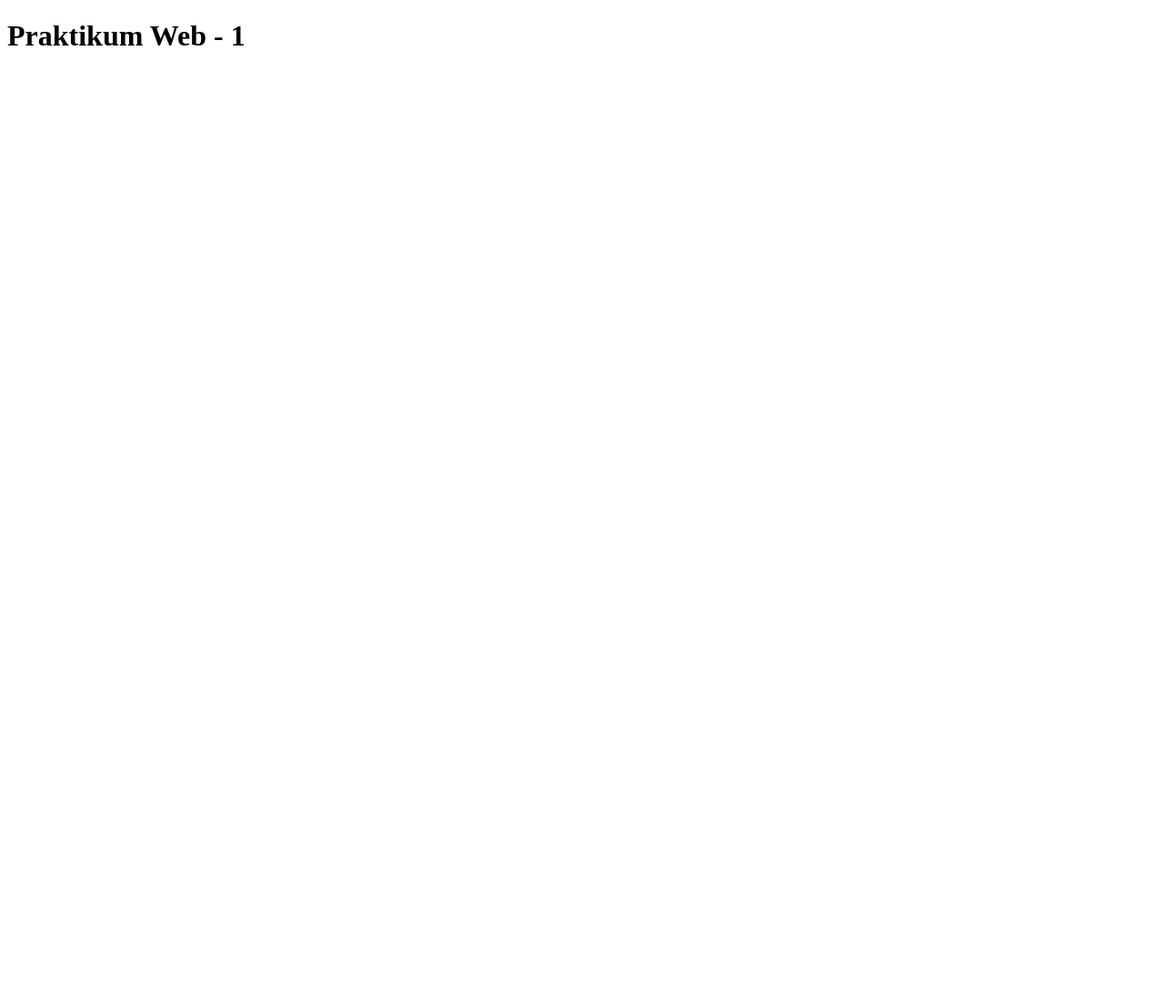
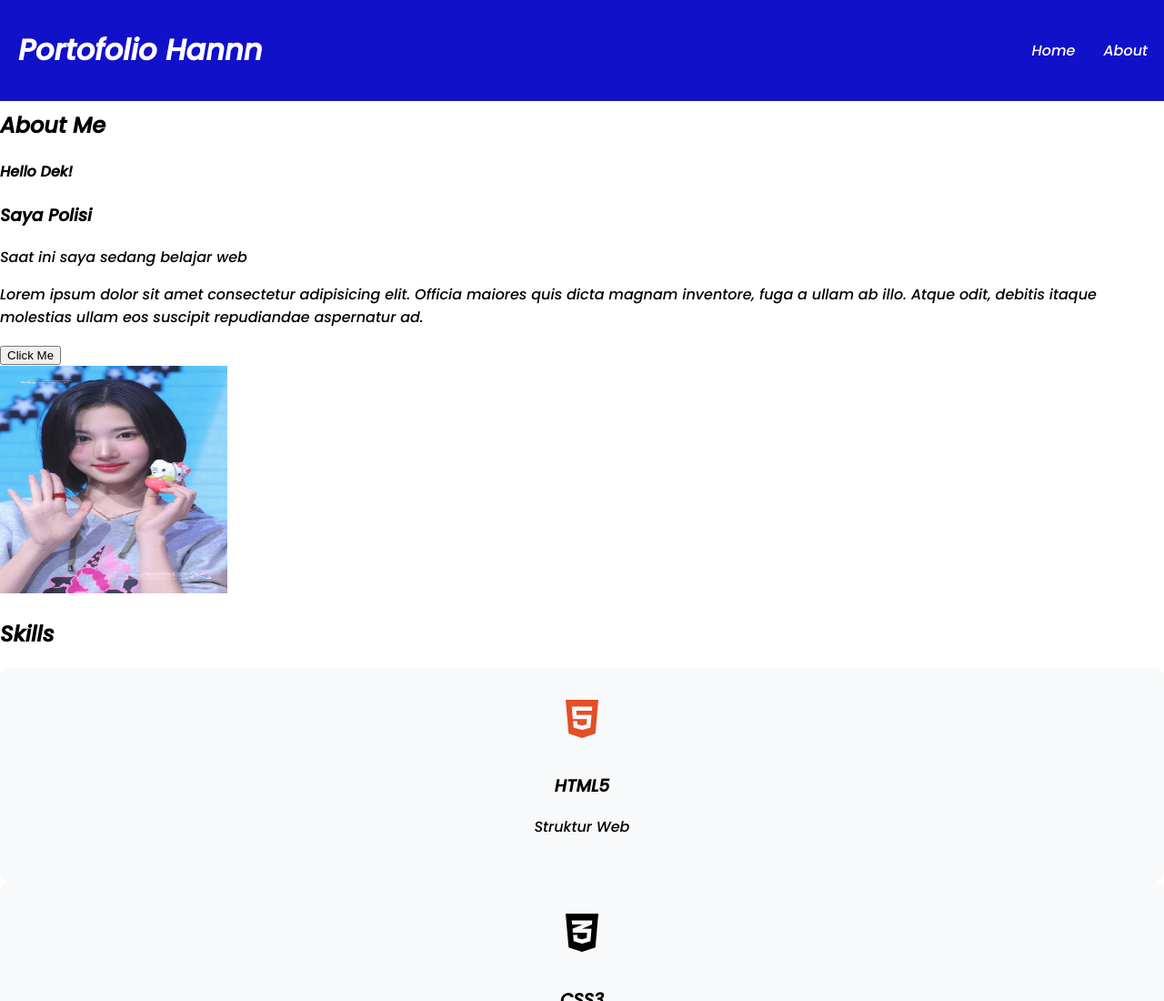
Before and after one commit to hiraihan/praktikum-web, a plain HTML site: page index.html in a window 1280 px wide. Shown: the top 1100 px of the page at 91% size. Before the commit the page ends 800 px from the top, so only its background shows below. Drawn offline with Linux system fonts and the light colour scheme.

Commit message:
praktikum 2

```diff
--- a/index.html
+++ b/index.html
@@ -3,9 +3,68 @@
 <head>
     <meta charset="UTF-8">
     <meta name="viewport" content="width=device-width, initial-scale=1.0">
-    <title>Praktikum Web - 1</title>
+    <title>Portofolio Hannn</title>
+    <link rel="stylesheet" href="style.css">
+    <link rel="preconnect" href="https://fonts.googleapis.com">
+    <link rel="preconnect" href="https://fonts.gstatic.com" crossorigin>
+    <link href="https://fonts.googleapis.com/css2?family=Poppins:ital,wght@0,400;1,500&display=swap" rel="stylesheet">
+    <link rel="stylesheet" href="https://cdnjs.cloudflare.com/ajax/libs/font-awesome/7.0.1/css/all.min.css">
 </head>
 <body>
-    <h1>Praktikum Web - 1</h1>
+    <header class="main-header">
+        <h1>Portofolio Hannn</h1>
+    <nav>
+        <ul>
+            <li><a href="#content">Home</a></li>
+            <li><a href="#about">About</a></li>
+        </ul>
+    </nav>
+    </header>
+    <main>
+        <section id="content">
+            <h2>About Me</h2>
+            <div class="about-section">
+                <div class="about-text">
+                    <h4>Hello Dek!</h4>
+                    <h3 id="demo"></h3>
+                    <p>Saat ini saya sedang belajar web</p>
+                    <p>Lorem ipsum dolor sit amet consectetur adipisicing elit. Officia maiores quis dicta magnam inventore, fuga a ullam ab illo. Atque odit, debitis itaque molestias ullam eos suscipit repudiandae aspernatur ad.</p>
+                    <button onclick="showMessage()">Click Me</button>
+                </div>
+                <div class="about-image">
+                    <img src="250301 _ jiwoo.jpg" width="250" height="250" alt="yuhuuu" class="hero-img">
+                </div>
+            </div>
+        </section>
+        <section id="sckills">
+            <h2>Skills</h2>
+            <div class="skills">
+                <div class="skill">
+                    <i class="fab fa-html5"></i>
+                    <h3>HTML5</h3>
+                    <p>Struktur Web</p>
+                </div>
+                <div class="skill">
+                    <i class="fab fa-css3-alt"></i>
+                    <h3>CSS3</h3>
+                    <p>Styling & Layout</p>
+                </div>
+                <div class="skill">
+                    <i class="fab fa-js-square"></i>
+                    <h3>JavaScript</h3>
+                    <p>Interaktivitas</p>
+                </div>
+                <div class="skill">
+                    <i class="fab fa-react"></i>
+                    <h3>Paranormal</h3>
+                    <p>Cenayang</p>
+                </div>
+            </div>
+        </section>
+        <footer>
+            <p>&copy; 2025 Praktikum Pemograman Web</p>
+        </footer>
+    </main>
+    <script src="script.js"></script>
 </body>
 </html>
--- /dev/null
+++ b/script.js
@@ -0,0 +1,19 @@
+function showMessage() {
+    alert("Selamat Datang di Dunia Lain")
+}
+
+var i = 0
+var txt = 'Saya Polisi'
+var speed = 150
+
+function typeWriter() {
+    if (i < txt.length) {
+        document.getElementById("demo").innerHTML += txt.charAt(i)
+        i++
+        setTimeout(typeWriter, speed)
+    }
+}
+
+window.onload = function() {
+    typeWriter()
+}
--- /dev/null
+++ b/style.css
@@ -0,0 +1,102 @@
+.poppins-regular {
+  font-family: "Poppins", sans-serif;
+  font-weight: 400;
+  font-style: normal;
+}
+
+.poppins-medium-italic {
+  font-family: "Poppins", sans-serif;
+  font-weight: 500;
+  font-style: italic;
+}
+
+body {
+    font-family:  "Poppins", sans-serif;
+    font-style: italic;
+    margin: 0;
+    background-color: #fff;
+}
+
+.main-header {
+  position: fixed;
+  top: 0;
+  width: 100%;
+  display: flex;
+  justify-content: space-between;
+  align-items: center;
+  background-color: #1211ca;
+  color: white;
+  padding: 10px 20px;
+  z-index: 100;
+}
+
+nav ul {
+  list-style: none;
+  display: flex;
+  gap: 15px;
+  margin: 30px;
+  padding: 0;
+}
+
+nav a {
+  color: white;
+  text-decoration: none;
+  padding: 5px 8px;
+  border-radius: 4px;
+}
+
+nav a:hover {
+  background-color: rgba(255, 255, 255, 0.2);
+}
+
+main {
+  padding-top: 100px;
+}
+
+#skills {
+  display: grid;
+  grid-template-columns: repeat(auto-fit, minmax(200px, 1fr));
+  gap: 2rem;
+  margin: 3rem 20px;
+}
+
+.skill {
+  background-color: #f8f9fa;
+  padding: 2rem 1rem;
+  border-radius: 10px;
+  text-align: center;
+  transition: transform 0.3s;
+}
+
+.skill:hover {
+  transform: translateY(-5px);
+}
+
+.skill i {
+  font-size: 3rem;
+  margin-bottom: 1rem;
+}
+
+.fa-html5 {
+  color: #e34f26
+}
+
+.fa-css-alt {
+  color: #1572b6
+}
+
+.fa-js-square {
+  color: #f7df1e
+}
+
+.fa-ghaib {
+  color: #61dafb
+}
+
+footer {
+  padding: 20px;
+  background-color: #1211ca;
+  color: white;
+  text-align: center;
+  font-weight: bold;
+}
```
Also changed, not shown: 250301 _ jiwoo.jpg (added).
